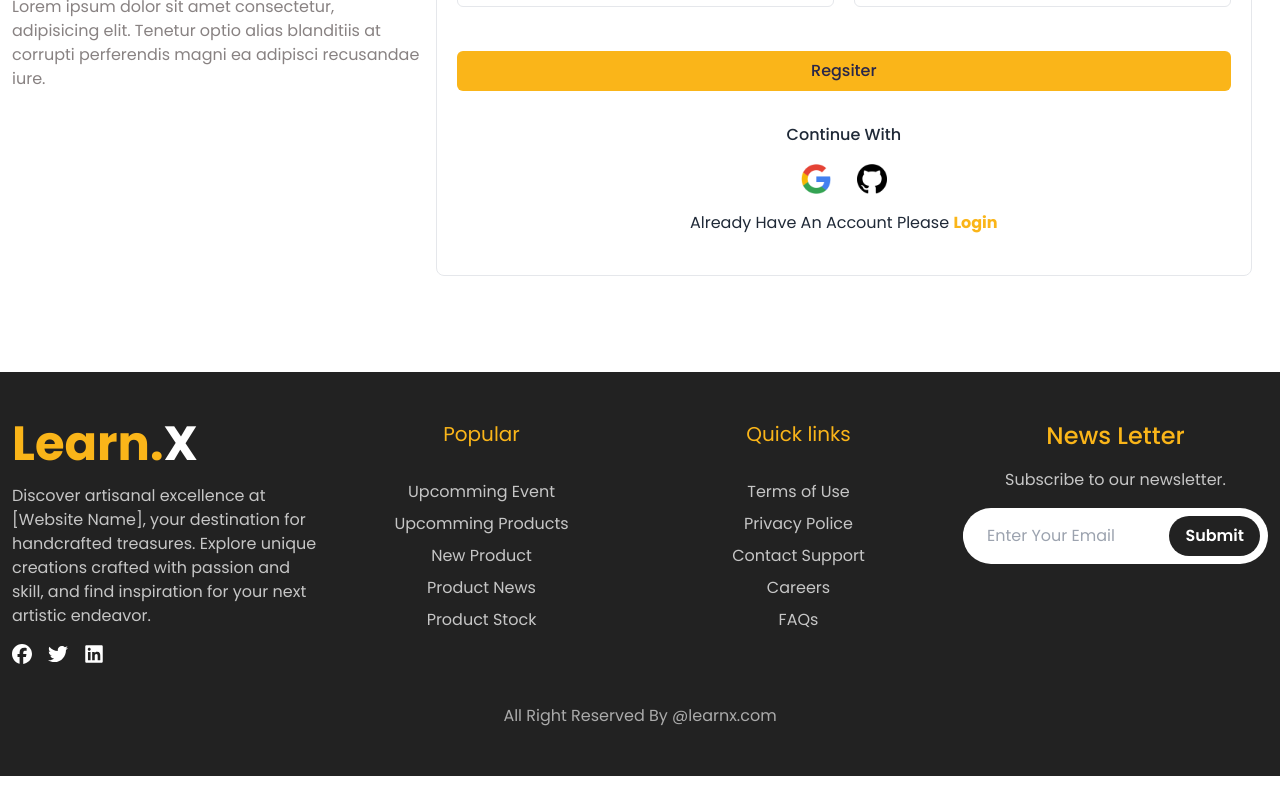
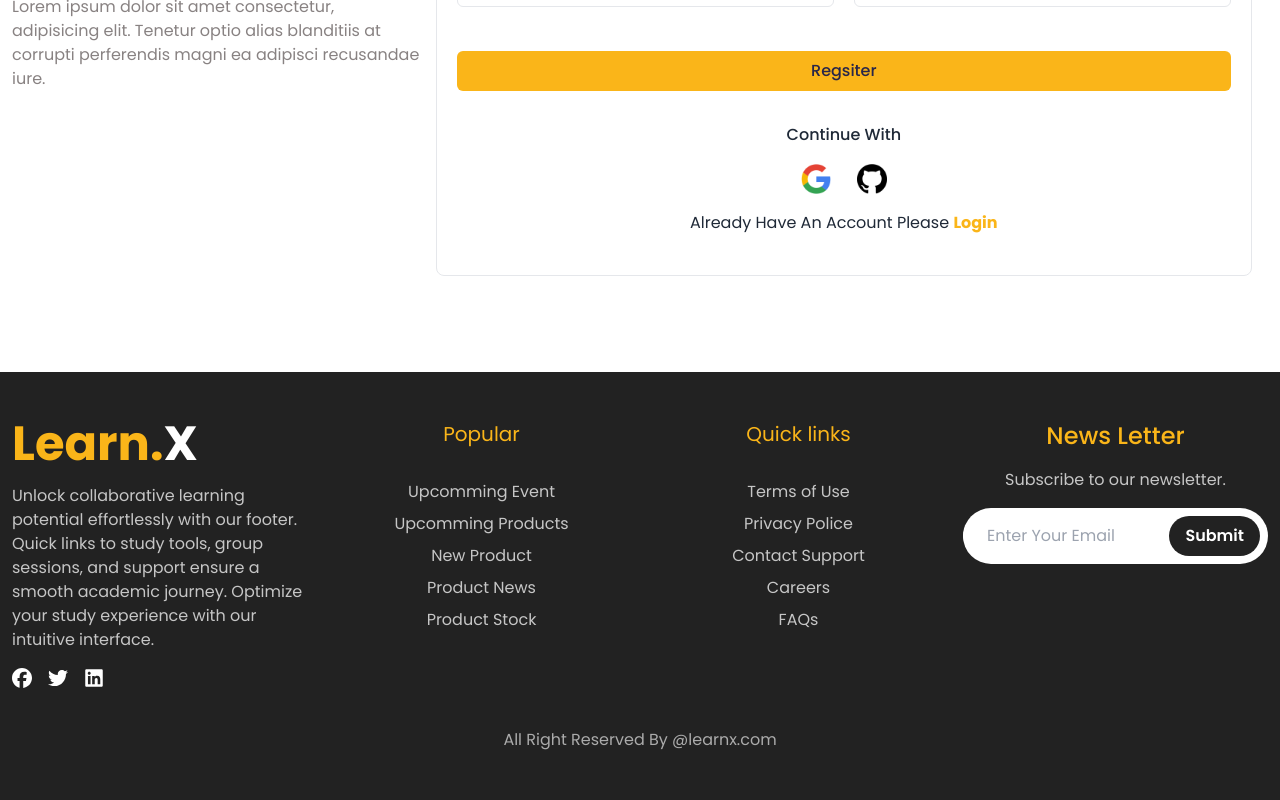
Before and after one commit to sharifulislam1999/learnx, a React (Vite) app: page /register in a window 1280 px wide. Shown: the part 488-1288 px from the top of the page. Before the commit the page ends 1264 px from the top, so only its background shows below. Built offline with nearby package versions, Linux system fonts and the light colour scheme; no server answers.

Commit message:
fix footer

```diff
--- a/src/Components/Footer/Footer.jsx
+++ b/src/Components/Footer/Footer.jsx
@@ -18,7 +18,7 @@ const Footer = () => {
               </div>
               <div className="text-[#c6c6c6] font-normal">
                 <p>
-                Discover artisanal excellence at [Website Name], your destination for handcrafted treasures. Explore unique creations crafted with passion and skill, and find inspiration for your next artistic endeavor.
+                Unlock collaborative learning potential effortlessly with our footer. Quick links to study tools, group sessions, and support ensure a smooth academic journey. Optimize your study experience with our intuitive interface.
                 </p>
               </div>
               <div className="flex gap-4 text-[#fff] text-xl">
```
